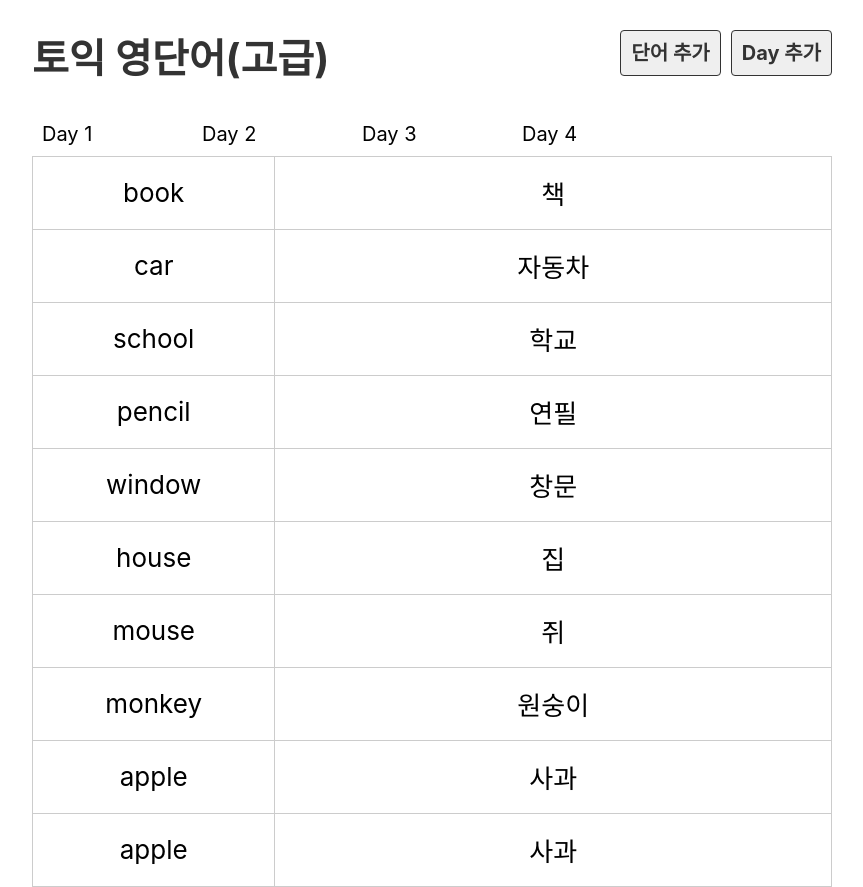
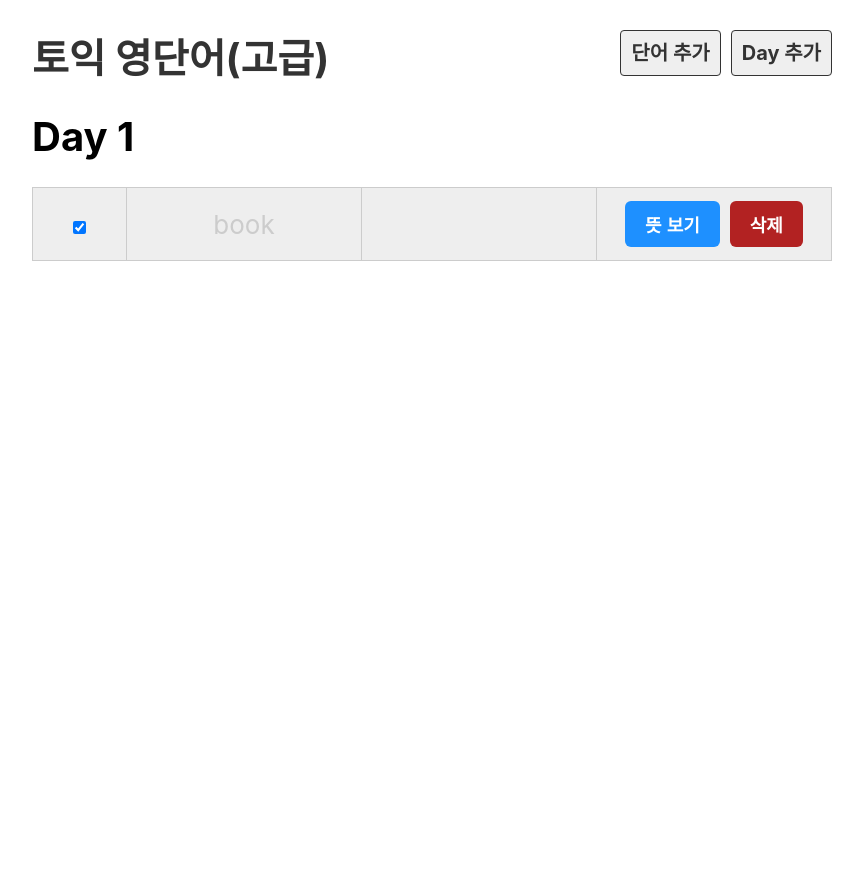
Before and after one commit to uiseop/About-HTM_CSS_JS, a React (Create React App) app in the folder myDictionary/: page /day/1 in a window 1280 px wide. Shown: the whole page, without its empty margins (208-1071 px from the left). After the commit the page ends 800 px from the top, so only its background shows below. Built offline with nearby package versions, Linux system fonts and the light colour scheme.

Commit message:
Props,State전달, 간단API생성 json-server사용

```diff
--- a/myDictionary/package.json
+++ b/myDictionary/package.json
@@ -8,6 +8,7 @@
     "@testing-library/user-event": "^12.1.10",
     "react": "^17.0.2",
     "react-dom": "^17.0.2",
+    "react-router-dom": "^5.2.0",
     "react-scripts": "4.0.3",
     "web-vitals": "^1.0.1"
   },
--- a/myDictionary/src/App.js
+++ b/myDictionary/src/App.js
@@ -1,15 +1,27 @@
-import DayList from './component/DayList';
-import Header from './component/Header';
-import Day from './component/Day';
+import DayList from "./component/DayList";
+import Header from "./component/Header";
+import Day from "./component/Day";
+import NotFound from "./component/NotFound";
+import { BrowserRouter, Route, Switch } from "react-router-dom";
 function App() {
-
   return (
-    <div className="App">
-      <Header/>
-      <DayList/>
-      <Day/>
-    </div>
-
+    <BrowserRouter>
+      <div className="App">
+        <Header />
+        <Switch>
+          <Route exact path="/">
+            <DayList />
+          </Route>
+          <Route path="/day/:day">
+            <Day />
+          </Route>
+          {/* 없는주소는 not-found로 연결되도록 */}
+          <Route>
+            <NotFound/>
+          </Route>
+        </Switch>
+      </div>
+    </BrowserRouter>
   );
 }
 
--- a/myDictionary/src/component/Day.js
+++ b/myDictionary/src/component/Day.js
@@ -1,15 +1,18 @@
 import data from "../db/data.json";
+import { useParams } from "react-router";
+import Word from "./Word";
+export default function Day() {
+  const dayParam = useParams().day
+  const wordsList = data.words.filter((word) => word.day === Number(dayParam));
 
-export default function Day() {
+
   return (
     <div className="wordsz">
+      <h1>Day {dayParam}</h1>
       <table>
         <tbody>
-          {data.words.map((word) => (
-            <tr key={word.id}>
-              <td>{word.eng}</td>
-              <td>{word.kor}</td>
-            </tr>
+          {wordsList.map((word) => (
+            <Word word={word} key={word.id}></Word>
           ))}
         </tbody>
       </table>
--- a/myDictionary/src/component/DayList.js
+++ b/myDictionary/src/component/DayList.js
@@ -1,12 +1,13 @@
 import dummy from "../db/data.json";
-
+import { Link } from 'react-router-dom'
 export default function DayList() {
   return (
     <div className="daylist">
       <ul className="list_day">
-        {dummy.days.map(day =>
-          <li key={day.id}>Day {day.day}</li>
-        )}
+        {dummy.days.map((day) => (
+          <li key={day.id}>
+            <Link to={`/day/${day.day}`}>Day {day.day}</Link></li>
+        ))}
       </ul>
     </div>
   );
--- a/myDictionary/src/component/Header.js
+++ b/myDictionary/src/component/Header.js
@@ -1,12 +1,13 @@
+import { Link } from "react-router-dom";
 export default function Header() {
   return (
     <div className="header">
       <h1>
-        <a href="/">토익 영단어(고급)</a>
+        <Link to='/'>토익 영단어(고급)</Link>
       </h1>
       <div className="menu">
-          <a href="#x" className="link">단어 추가</a>
-          <a href="#x" className="link">Day 추가</a>
+          <Link to='#x' className="link">단어 추가</Link>
+          <Link to='#x' className="link">Day 추가</Link>
       </div>
     </div>
   );
--- /dev/null
+++ b/myDictionary/src/component/NotFound.js
@@ -0,0 +1,9 @@
+import { Link } from "react-router-dom";
+export default function NotFound() {
+  return (
+    <div>
+      <h2>잘못된 접근입니다</h2>
+      <Link to='/'>돌아가기</Link>
+    </div>
+  );
+}
--- /dev/null
+++ b/myDictionary/src/component/Word.js
@@ -0,0 +1,26 @@
+import {useState} from 'react'
+export default function Word({word}) {
+    const [isShow, setIsShow] = useState(false);
+    const [isDone, setIsDone] = useState(word.isDone)
+
+    function toggleShow(){
+        setIsShow(!isShow)
+    }
+    function toggleDone(){
+        setIsDone(!isDone)
+    }
+  return (
+    <tr className={isDone?'off':''}>
+      <td>
+        <input type="checkbox" checked={isDone}
+        onChange={toggleDone}/>
+      </td>
+      <td>{word.eng}</td>
+      <td>{isShow && word.kor}</td>
+      <td>
+        <button onClick={toggleShow}>뜻 {isShow? '숨기기' : '보기'}</button>
+        <button className="btn_del">삭제</button>
+      </td>
+    </tr>
+  );
+}
--- a/myDictionary/src/db/data.json
+++ b/myDictionary/src/db/data.json
@@ -23,7 +23,7 @@
         "day": 1,
         "eng": "book",
         "kor": "책",
-        "isDone": false
+        "isDone": true
       },
       {
         "id": 3,
```
Also changed, not shown: 1 other file (tests, documents, lock files or other folders).
